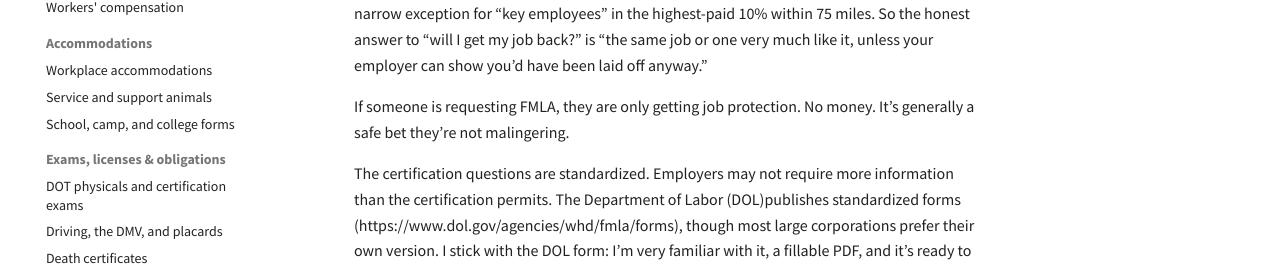
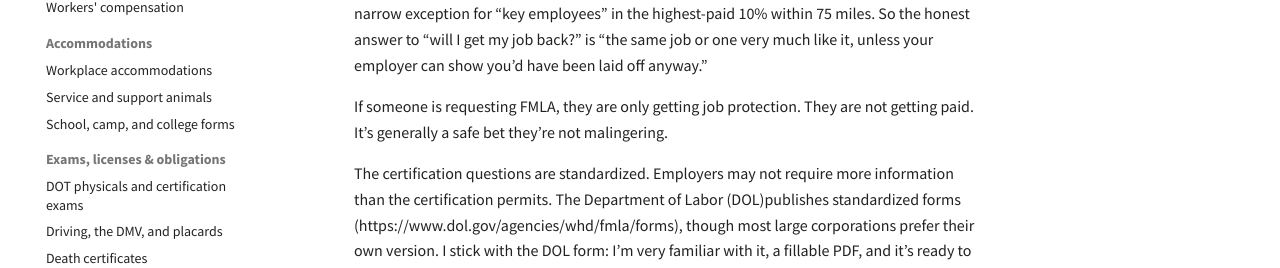
Before and after one commit to pdel4096/PCP-paperwork-guide, an MkDocs documentation site: the page built from docs/leave-disability/fmla.md, in a window 1280 px wide and 900 px high. Shown: the part 399-667 px from the top of the window. Built offline with MkDocs 1.6.1 and Material for MkDocs 9.7.7, drawn with Linux system fonts in a browser that asks for light colours; comment, search, counter and statistics services are not loaded.

```diff
--- a/docs/leave-disability/fmla.md
+++ b/docs/leave-disability/fmla.md
@@ -8,7 +8,7 @@ The Family and Medical Leave Act (FMLA) guarantees eligible employees up to twel
 
 The job protection is real but limited: on return, the employee is entitled to the same position **or an equivalent one** — virtually identical in pay, benefits, duties, status, and shift, at the same or a nearby worksite (29 CFR 825.214–.215). “Equivalent” is not “identical,” and there is a narrow exception for “key employees” in the highest-paid 10% within 75 miles. So the honest answer to “will I get my job back?” is “the same job or one very much like it, unless your employer can show you’d have been laid off anyway.”
 
-If someone is requesting FMLA, they are only getting job protection. No money. It’s generally a safe bet they’re not malingering.
+If someone is requesting FMLA, they are only getting job protection. They are not getting paid. It’s generally a safe bet they’re not malingering.
 
 The certification questions are standardized. Employers may not require more information than the certification permits. The Department of Labor (DOL)publishes standardized forms (https://www.dol.gov/agencies/whd/fmla/forms), though most large corporations prefer their own version. I stick with the DOL form: I’m very familiar with it, a fillable PDF, and it’s ready to go when the patient has forgotten their HR paperwork or has it only on their phone. Bonus points if you pre-fill your name and contact information.
 
```
Also changed, not shown: README.md (+2 -0 lines).
